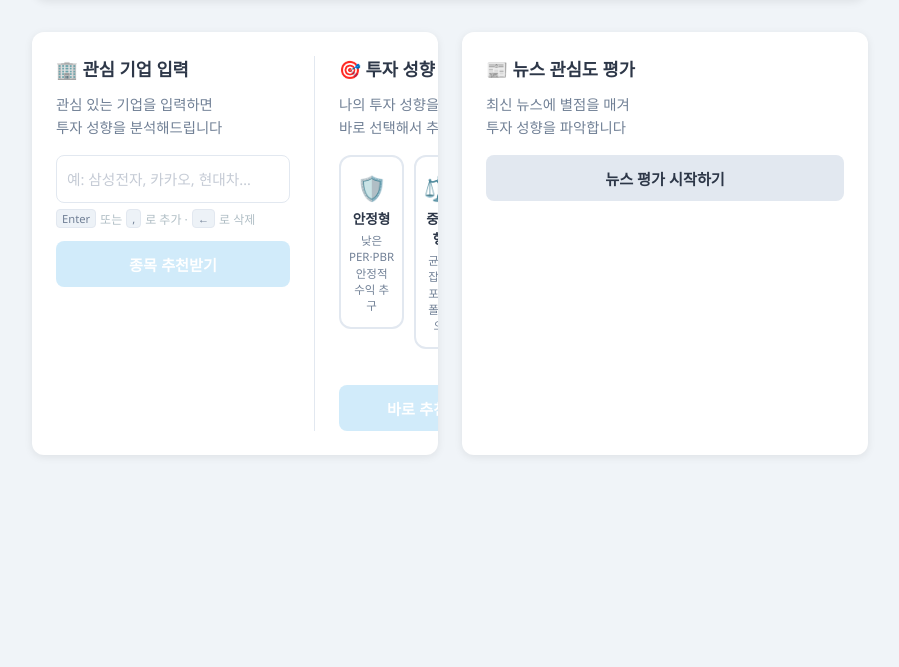
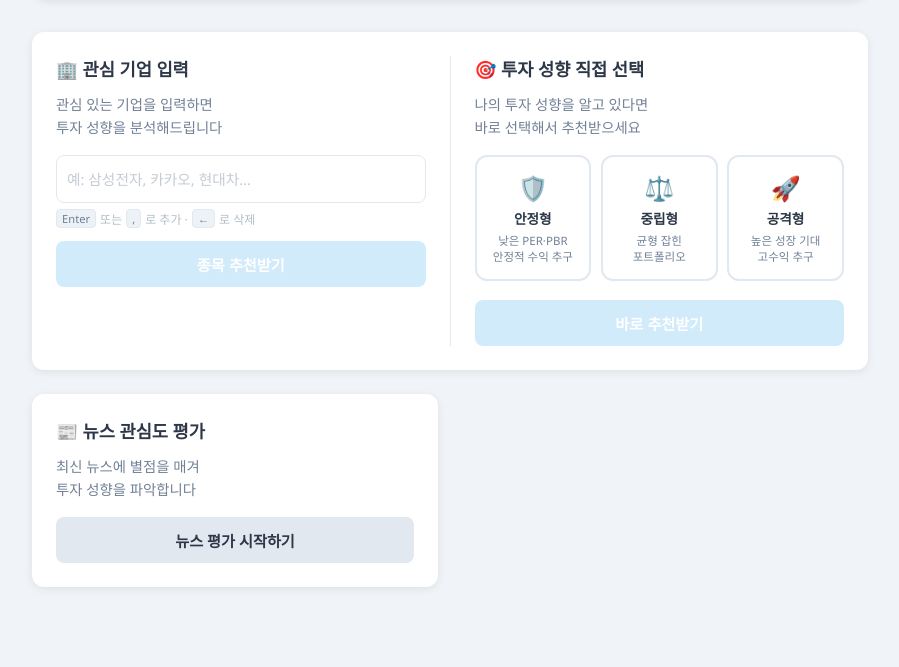
Before and after one commit to leedongho06/OSS_personalized_stock, a Flask app: page / in a window 1280 px wide. Shown: the part 174-841 px from the top of the page, without its empty margins (190-1089 px from the left). Before the commit the page ends 629 px from the top, so only its background shows below. Run offline with Flask 3, Linux system fonts and the light colour scheme.

Commit message:
fix: fix visual bug of combined block

```diff
--- a/static/css/style.css
+++ b/static/css/style.css
@@ -545,8 +545,7 @@ header p { color: #718096; }
     gap: 0;
     padding: 0;
     overflow: hidden;
-    grid-column 1 / -1;
-    margin-bottom = 0;
+    margin-bottom = 1.5rem;
 }
 
 .combined-section {
--- a/templates/index.html
+++ b/templates/index.html
@@ -14,9 +14,7 @@
             <p>당신의 투자 성향에 딱 맞는 종목을 찾아드립니다.</p>
         </header>
 
-        <div class="card-grid">
-
-            <!-- 관심 기업 입력 + 투자 성향 직접 선택 (합쳐진 카드) -->
+        <!-- 관심 기업 입력 + 투자 성향 직접 선택: 전체 너비 -->
         <div class="card card-combined">
 
             <div class="combined-section">
@@ -95,7 +93,8 @@
 
         </div>
 
-            <!-- 뉴스 관심도 평가 -->
+        <!-- 뉴스 관심도 평가: 별도 행 -->
+        <div class="card-grid">
             <div class="card">
                 <h2>📰 뉴스 관심도 평가</h2>
                 <p>최신 뉴스에 별점을 매겨<br>투자 성향을 파악합니다</p>
@@ -103,8 +102,8 @@
                     뉴스 평가 시작하기
                 </a>
             </div>
+        </div>
 
-        </div>
     </div>
 
     <script src="{{ url_for('static', filename='js/autocomplete.js') }}" defer></script>
```
Lines whose indentation alone changed are shown as unchanged.
